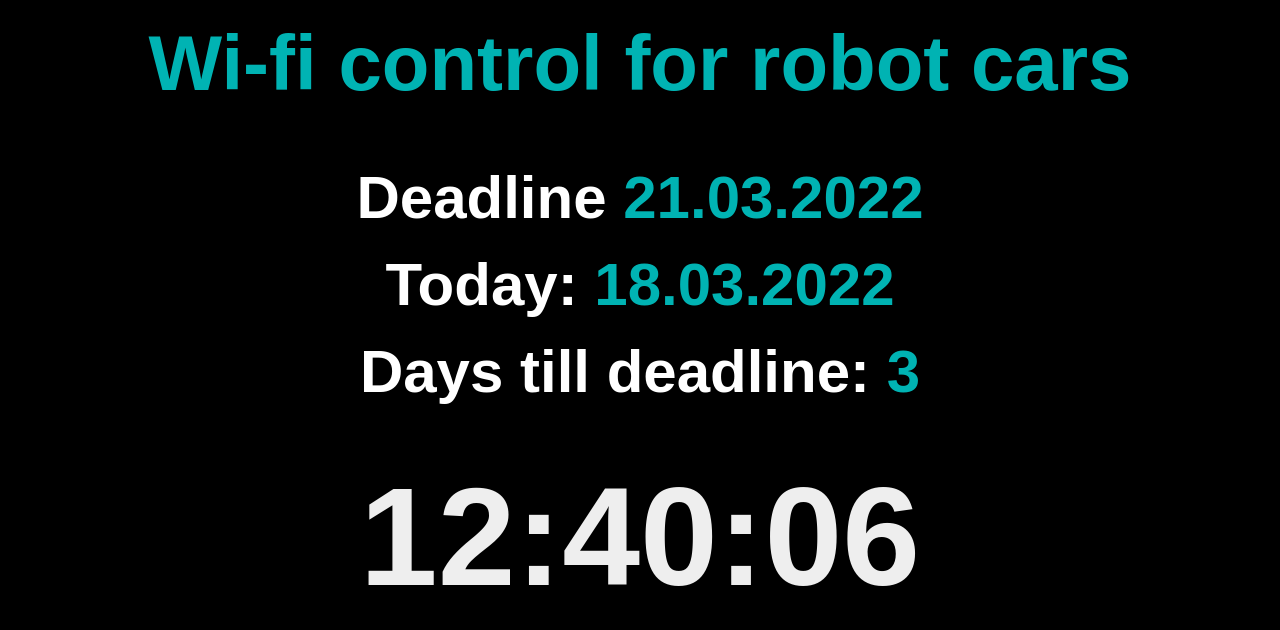
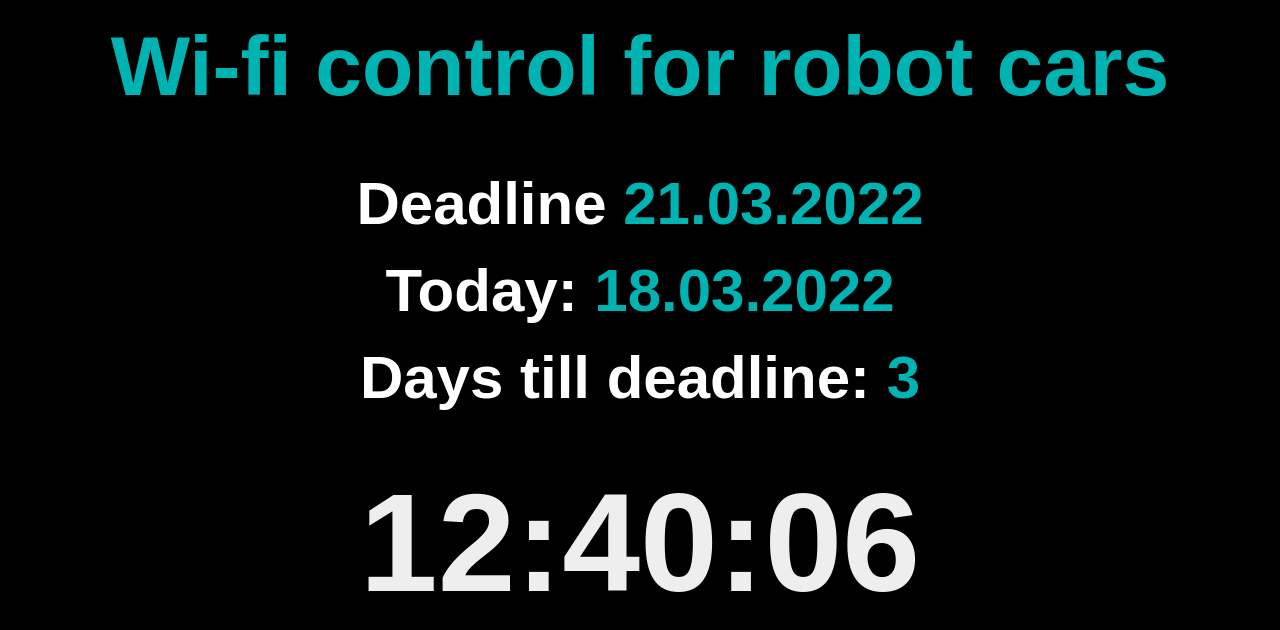
Before and after one commit to Trimple/Web-design-learning, a website: page index.html in a window 1280 px wide. Drawn offline with Linux system fonts and the light colour scheme.

Commit message:
Another small fix

```diff
--- a/index.html
+++ b/index.html
@@ -62,7 +62,7 @@
 
         </script></head>
         <body onload="myFunction()">
-            <div class="additional_text"> <span style="color:cyan; opacity: 70%; font-size: 1.3em;">Wi-fi control for robot
+            <div class="additional_text"> <span style="color:cyan; opacity: 70%; font-size: 1.4em;">Wi-fi control for robot
                     cars</span></div><br>
             <div class="additional_text"><span id="deadlineText"></span> <span id="deadlineDate"
                     style="color:cyan; opacity: 70%;"></span>
```
